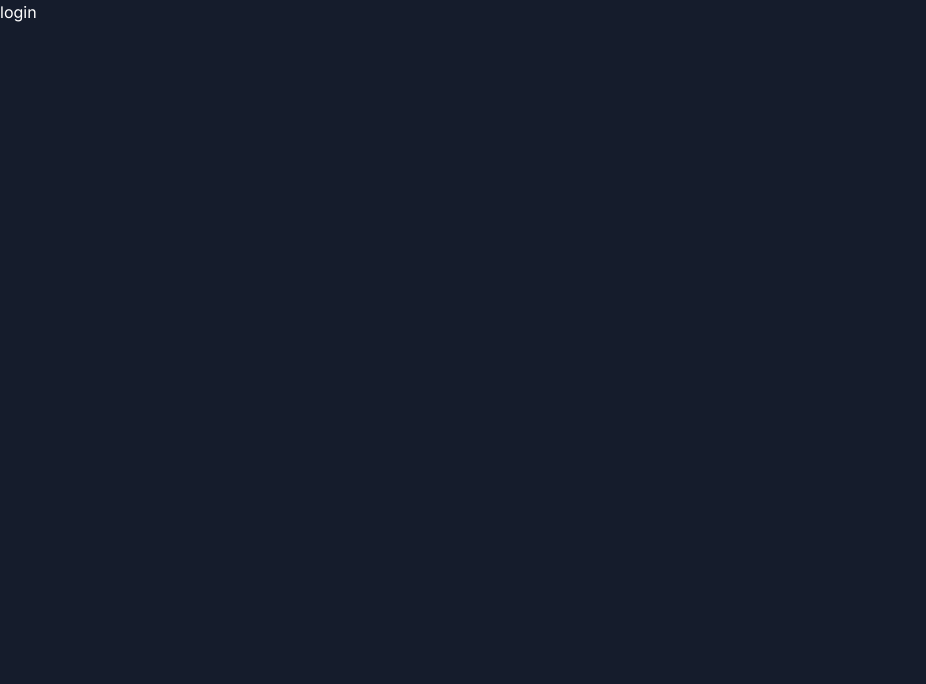
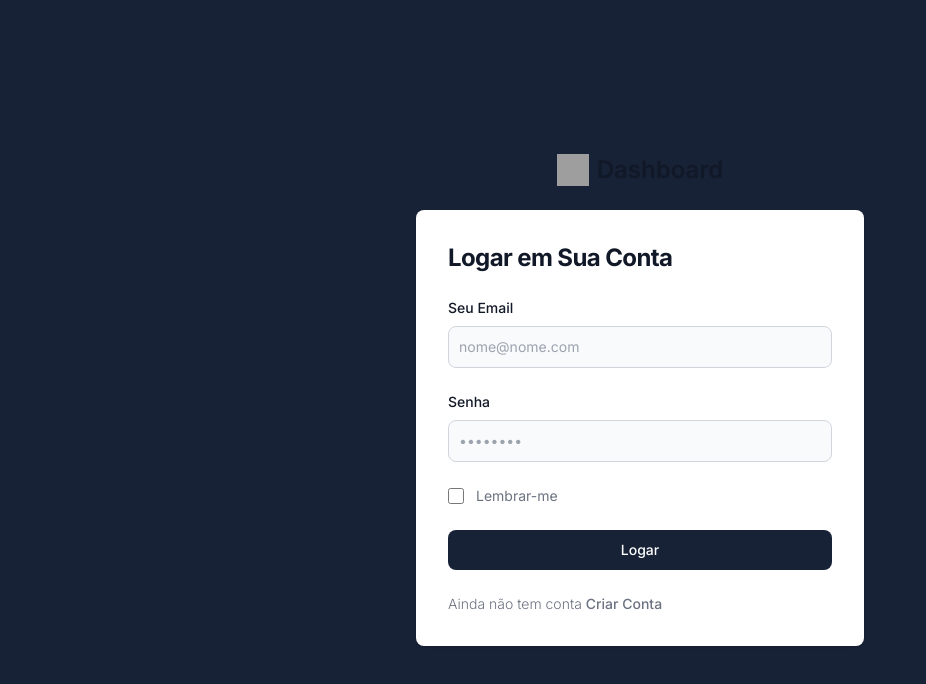
Before and after one commit to lucasfiduniv/Dashboard-nextjs, a Next.js app: page /login in a window 1280 px wide. Shown: the top 684 px of the page, without its empty margins (0-926 px from the left). Built offline with nearby package versions, Linux system fonts and the light colour scheme; grey boxes are pictures that could not be loaded.

Commit message:
fix: iniciando a pagina de login do sistema

```diff
--- a/app/login/page.tsx
+++ b/app/login/page.tsx
@@ -1,4 +1,104 @@
-const LoginPage = () => {
-  return <div>login</div>;
+const Login = () => {
+  return (
+    <section className="bg-[#182237]">
+      <div className="flex flex-col items-center justify-center px-6 py-8 mx-auto md:h-screen lg:py-0">
+        <a
+          href="#"
+          className="flex items-center mb-6 text-2xl font-semibold text-gray-900 dark:text-white"
+        >
+          <img
+            className="w-8 h-8 mr-2"
+            src="https://flowbite.s3.amazonaws.com/blocks/marketing-ui/logo.svg"
+            alt="logo"
+          />
+          Dashboard
+        </a>
+        <div className="w-full bg-white rounded-lg shadow dark:border md:mt-0 sm:max-w-md xl:p-0 bg-[#151c2c] dark:border-gray-700">
+          <div className="p-6 space-y-4 md:space-y-6 sm:p-8">
+            <h1 className="text-xl font-bold leading-tight tracking-tight text-gray-900 md:text-2xl dark:text-white">
+              Logar em Sua Conta
+            </h1>
+            <form className="space-y-4 md:space-y-6" action="#">
+              <div>
+                <label
+                  htmlFor="email"
+                  className="block mb-2 text-sm font-medium text-gray-900 dark:text-white"
+                >
+                  Seu Email
+                </label>
+                <input
+                  type="email"
+                  name="email"
+                  id="email"
+                  className="bg-gray-50 border border-gray-300 text-gray-900 sm:text-sm rounded-lg focus:ring-primary-600 focus:border-primary-600 block w-full p-2.5 dark:bg-gray-700 dark:border-gray-600 dark:placeholder-gray-400 dark:text-white dark:focus:ring-blue-500 dark:focus:border-blue-500"
+                  placeholder="nome@nome.com"
+                  required=""
+                />
+              </div>
+              <div>
+                <label
+                  htmlFor="password"
+                  className="block mb-2 text-sm font-medium text-gray-900 dark:text-white"
+                >
+                  Senha
+                </label>
+                <input
+                  type="password"
+                  name="password"
+                  id="password"
+                  placeholder="••••••••"
+                  className="bg-gray-50 border border-gray-300 text-gray-900 sm:text-sm rounded-lg focus:ring-primary-600 focus:border-primary-600 block w-full p-2.5 dark:bg-gray-700 dark:border-gray-600 dark:placeholder-gray-400 dark:text-white dark:focus:ring-blue-500 dark:focus:border-blue-500"
+                  required=""
+                />
+              </div>
+              <div className="flex items-center justify-between">
+                <div className="flex items-start">
+                  <div className="flex items-center h-5">
+                    <input
+                      id="remember"
+                      aria-describedby="remember"
+                      type="checkbox"
+                      className="w-4 h-4 border border-gray-300 rounded bg-gray-50 focus:ring-3 focus:ring-primary-300 dark:bg-gray-700 dark:border-gray-600 dark:focus:ring-primary-600 dark:ring-offset-gray-800"
+                      required=""
+                    />
+                  </div>
+                  <div className="ml-3 text-sm">
+                    <label
+                      htmlFor="remember"
+                      className="text-gray-500 dark:text-gray-300"
+                    >
+                      Lembrar-me
+                    </label>
+                  </div>
+                </div>
+                <a
+                  href="#"
+                  className="text-sm font-medium text-primary-600 hover:underline dark:text-primary-500"
+                >
+                  Esqueci a Senha
+                </a>
+              </div>
+              <button
+                type="submit"
+                className="w-full text-white bg-[#182237] hover:bg-primary-700 focus:ring-4 focus:outline-none focus:ring-primary-300 font-medium rounded-lg text-sm px-5 py-2.5 text-center "
+              >
+                Logar
+              </button>
+              <p className="text-sm font-light text-gray-500 dark:text-gray-400">
+                Ainda não tem conta{" "}
+                <a
+                  href="#"
+                  className="font-medium text-primary-600 hover:underline dark:text-primary-500"
+                >
+                  Criar Conta
+                </a>
+              </p>
+            </form>
+          </div>
+        </div>
+      </div>
+    </section>
+  );
 };
-export default LoginPage;
+
+export default Login;
```
